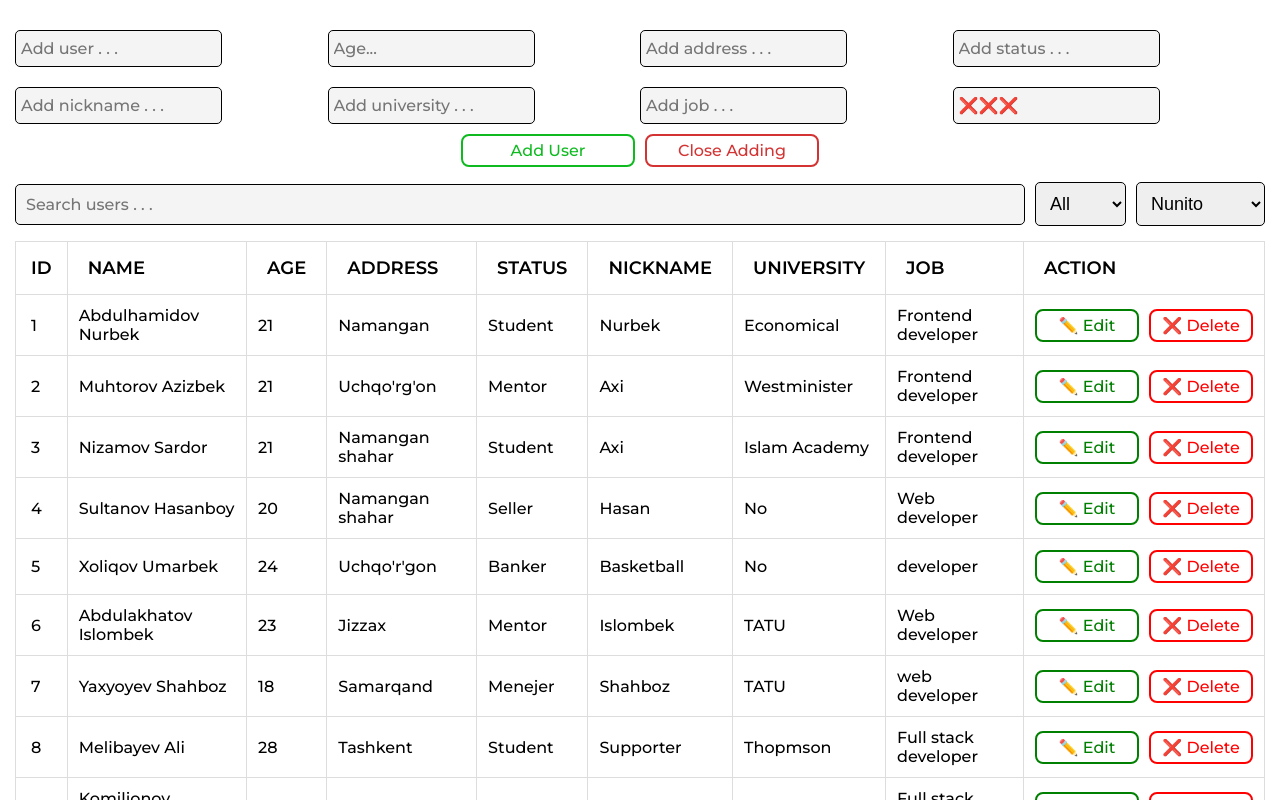
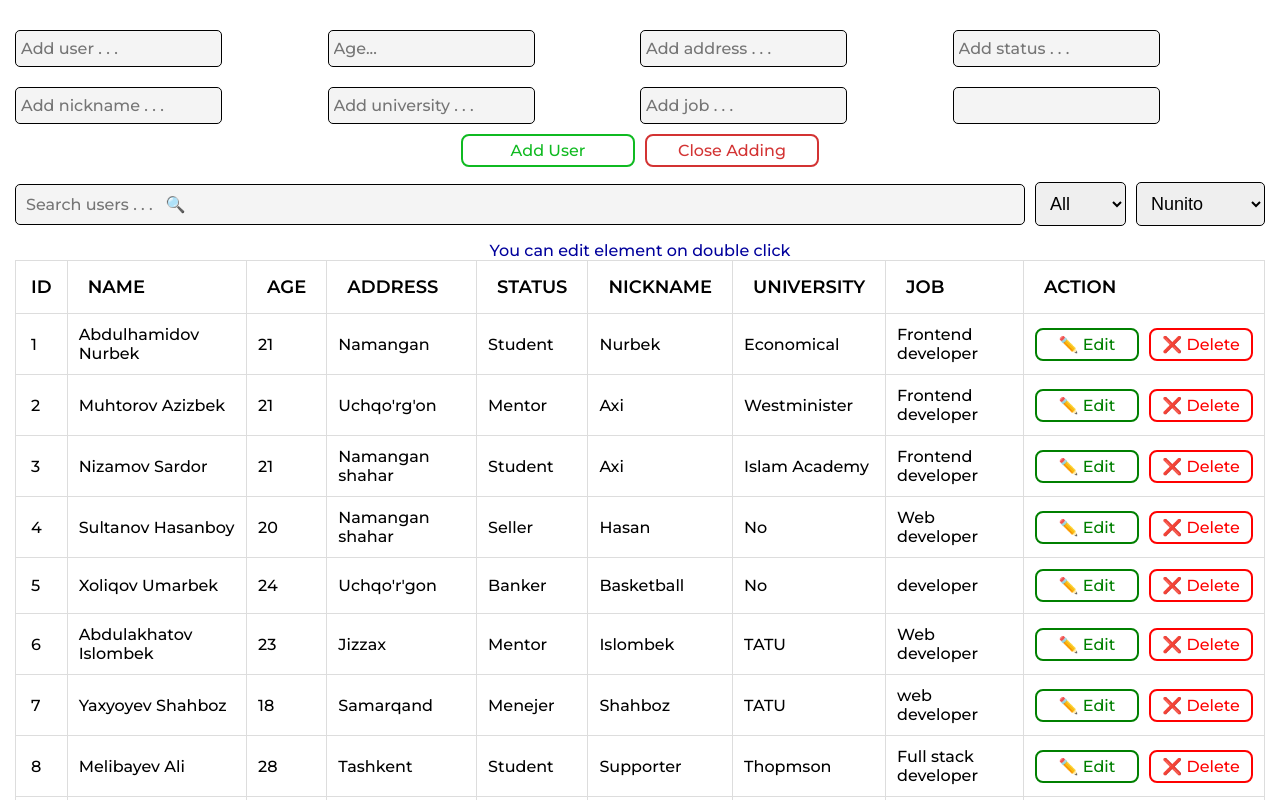
Before and after one commit to Nurbek-Abdulhamidov/crud-table, a React (Create React App) app: page / in a window 1280 px wide. Both pictures are taken after a click on the button "New User". Shown: the top 800 px of the page. Built offline with nearby package versions, Linux system fonts and the light colour scheme; a web font is replaced by a local one.

Commit message:
onDouble click edit item

```diff
--- a/src/components/CRUD/Crud.js
+++ b/src/components/CRUD/Crud.js
@@ -79,11 +79,17 @@ export const InputWrap = styled.div`
 
 export const Input = styled.input`
   all: unset;
+  cursor: ${({ warn }) => (warn ? warn : "")};
   padding: ${({ padding }) => (padding ? padding : "5px 10px")};
   border: 1px solid #000;
   background-color: #f4f4f4;
   border-radius: 5px;
   width: ${({ width }) => (width ? width : "")};
+`;
+
+export const Note = styled.p`
+  text-align: center;
+  color: #00009c;
 `;
 
 export const ElementContainer = styled.div`
--- a/src/components/CRUD/crud2.jsx
+++ b/src/components/CRUD/crud2.jsx
@@ -10,6 +10,7 @@ import {
   InputContainer,
   InputsDiv,
   InputWrap,
+  Note,
   SearchDiv,
   Select,
   WrapperInput,
@@ -134,8 +135,14 @@ class Crud2 extends Component {
         data: this.state.data.filter((val) => val.id !== value.id),
       });
     };
-    console.log(this.state.font);
-    // this.state.data.map((value, index) => console.log(value.fonts[index]));
+
+    const DoubleClick = (value) => {
+      this.setState({
+        selected: value,
+      });
+      console.log(this.state.selected);
+    };
+
     return (
       <Container font={this.state.font}>
         <InputContainer>
@@ -229,9 +236,10 @@ class Crud2 extends Component {
                 </InputWrap>
                 <InputWrap>
                   <Input
+                    warn="not-allowed"
                     type="text"
                     padding="8px 5px"
-                    placeholder="❌❌❌"
+                    placeholder=""
                     disabled
                   />
                 </InputWrap>
@@ -272,7 +280,7 @@ class Crud2 extends Component {
               padding="10px"
               width="100%"
               type="text"
-              placeholder="Search users . . ."
+              placeholder="Search users . . .   🔍"
               onChange={this.SearchUser}
             />
             <Select
@@ -299,6 +307,7 @@ class Crud2 extends Component {
           </SearchDiv>
         </InputContainer>
         <ElementContainer>
+          <Note>You can edit element on double click</Note>
           <table>
             <thead>
               <tr>
@@ -306,7 +315,6 @@ class Crud2 extends Component {
                 <th>NAME</th>
                 <th>AGE</th>
                 <th>ADDRESS</th>
-                {/* <th>PHONE</th> */}
                 <th>STATUS</th>
                 <th>NICKNAME</th>
                 <th>UNIVERSITY</th>
@@ -315,7 +323,7 @@ class Crud2 extends Component {
               </tr>
             </thead>
             {this.state.data.map((value, index) => (
-              <tbody key={index}>
+              <tbody key={index} onDoubleClick={() => DoubleClick(value)}>
                 <td>{index + 1}</td>
                 <td>
                   {this.state.selected?.id === value.id ? (
```
